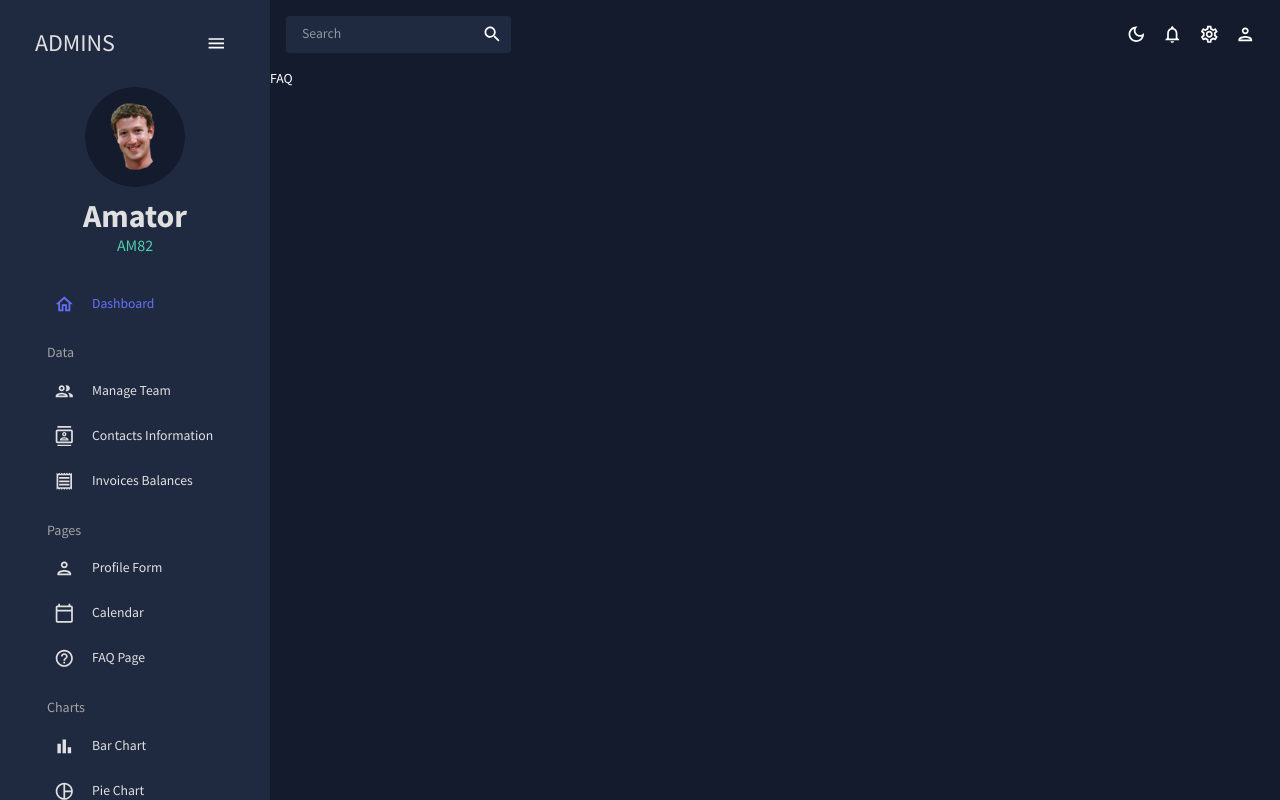
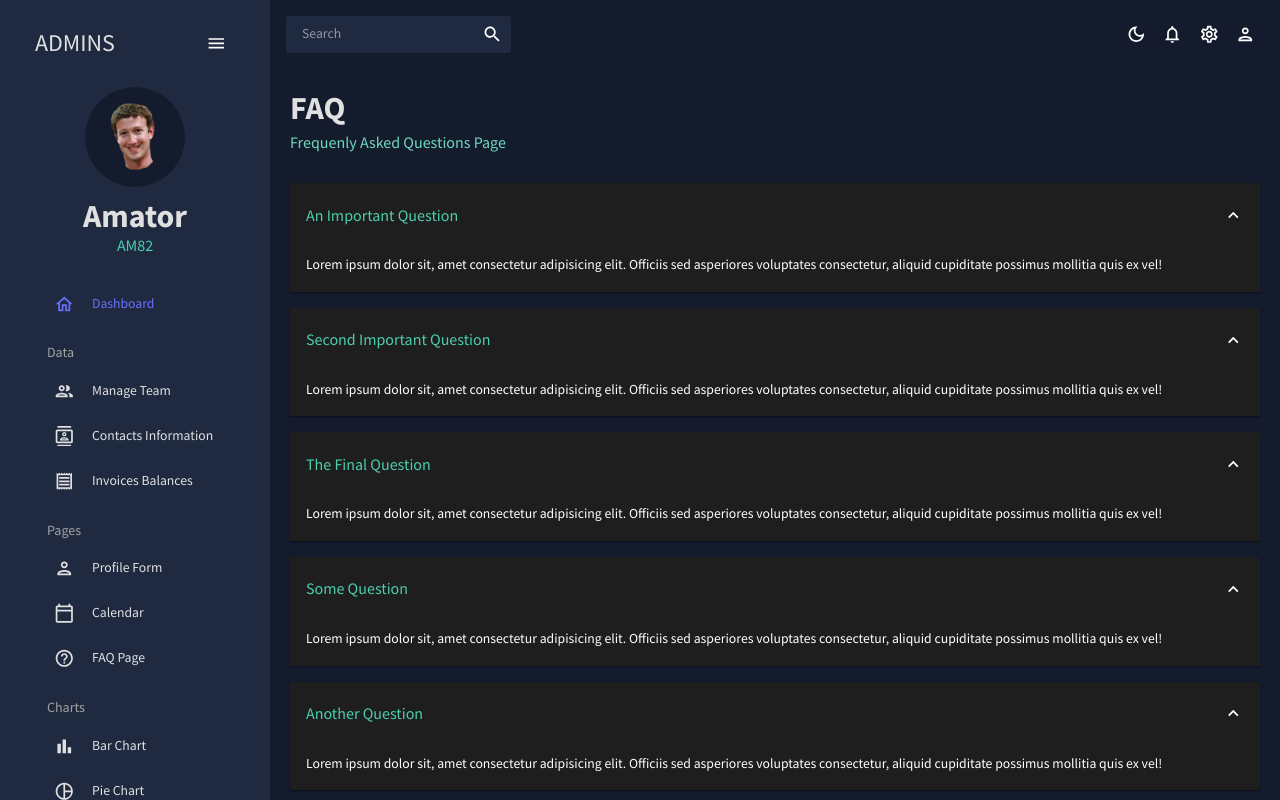
Before and after one commit to amator82/React-Admin-Dashboard, a React (Create React App) app: page /faq in a window 1280 px wide. Built offline with nearby package versions, Linux system fonts and the light colour scheme; the HTML template or start-up script is replaced by a standard one.

Commit message:
add page faq accordions

```diff
--- a/src/scenes/faq/index.jsx
+++ b/src/scenes/faq/index.jsx
@@ -1,7 +1,98 @@
 import React from 'react'
 
+import {
+    Box,
+    Accordion,
+    useTheme,
+    AccordionSummary,
+    AccordionDetails,
+    Typography
+} from '@mui/material'
+import ExpandMoreIcon from '@mui/icons-material/ExpandMore'
+
+import Header from '../../components/Header'
+
+import { tokens } from '../../theme'
+
 const FAQ = () => {
-    return <div>FAQ</div>
+    const theme = useTheme()
+    const colors = tokens(theme.palette.mode)
+
+    return (
+        <Box m='20px'>
+            <Header title='FAQ' subtitle='Frequenly Asked Questions Page' />
+            <Accordion defaultExpanded>
+                <AccordionSummary expandIcon={<ExpandMoreIcon />}>
+                    <Typography color={colors.greenAccent[500]} variant='h5'>
+                        An Important Question
+                    </Typography>
+                </AccordionSummary>
+                <AccordionDetails>
+                    <Typography>
+                        Lorem ipsum dolor sit, amet consectetur adipisicing
+                        elit. Officiis sed asperiores voluptates consectetur,
+                        aliquid cupiditate possimus mollitia quis ex vel!
+                    </Typography>
+                </AccordionDetails>
+            </Accordion>
+            <Accordion defaultExpanded>
+                <AccordionSummary expandIcon={<ExpandMoreIcon />}>
+                    <Typography color={colors.greenAccent[500]} variant='h5'>
+                        Second Important Question
+                    </Typography>
+                </AccordionSummary>
+                <AccordionDetails>
+                    <Typography>
+                        Lorem ipsum dolor sit, amet consectetur adipisicing
+                        elit. Officiis sed asperiores voluptates consectetur,
+                        aliquid cupiditate possimus mollitia quis ex vel!
+                    </Typography>
+                </AccordionDetails>
+            </Accordion>
+            <Accordion defaultExpanded>
+                <AccordionSummary expandIcon={<ExpandMoreIcon />}>
+                    <Typography color={colors.greenAccent[500]} variant='h5'>
+                        The Final Question
+                    </Typography>
+                </AccordionSummary>
+                <AccordionDetails>
+                    <Typography>
+                        Lorem ipsum dolor sit, amet consectetur adipisicing
+                        elit. Officiis sed asperiores voluptates consectetur,
+                        aliquid cupiditate possimus mollitia quis ex vel!
+                    </Typography>
+                </AccordionDetails>
+            </Accordion>
+            <Accordion defaultExpanded>
+                <AccordionSummary expandIcon={<ExpandMoreIcon />}>
+                    <Typography color={colors.greenAccent[500]} variant='h5'>
+                        Some Question
+                    </Typography>
+                </AccordionSummary>
+                <AccordionDetails>
+                    <Typography>
+                        Lorem ipsum dolor sit, amet consectetur adipisicing
+                        elit. Officiis sed asperiores voluptates consectetur,
+                        aliquid cupiditate possimus mollitia quis ex vel!
+                    </Typography>
+                </AccordionDetails>
+            </Accordion>
+            <Accordion defaultExpanded>
+                <AccordionSummary expandIcon={<ExpandMoreIcon />}>
+                    <Typography color={colors.greenAccent[500]} variant='h5'>
+                        Another Question
+                    </Typography>
+                </AccordionSummary>
+                <AccordionDetails>
+                    <Typography>
+                        Lorem ipsum dolor sit, amet consectetur adipisicing
+                        elit. Officiis sed asperiores voluptates consectetur,
+                        aliquid cupiditate possimus mollitia quis ex vel!
+                    </Typography>
+                </AccordionDetails>
+            </Accordion>
+        </Box>
+    )
 }
 
 export default FAQ
```
